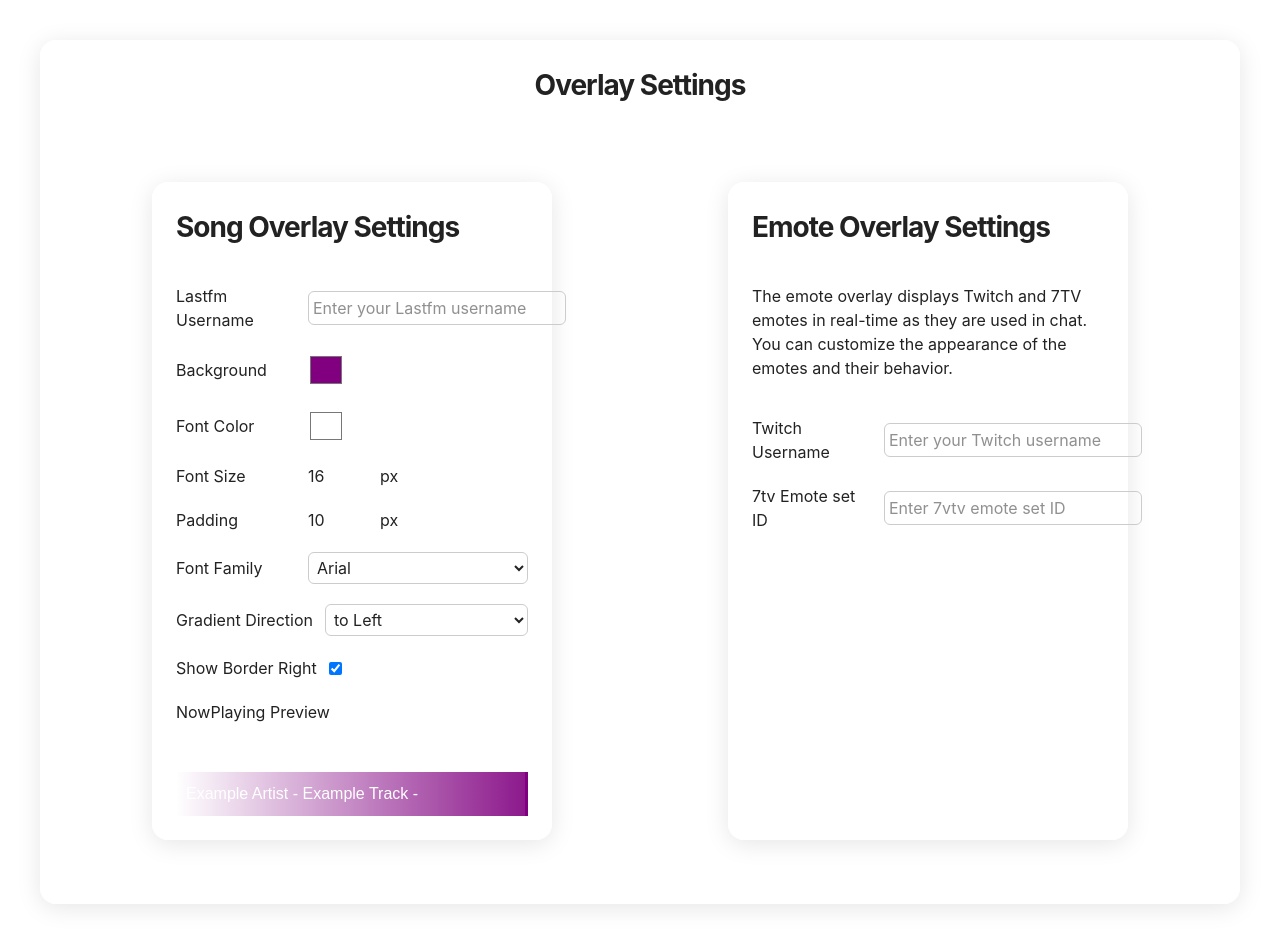
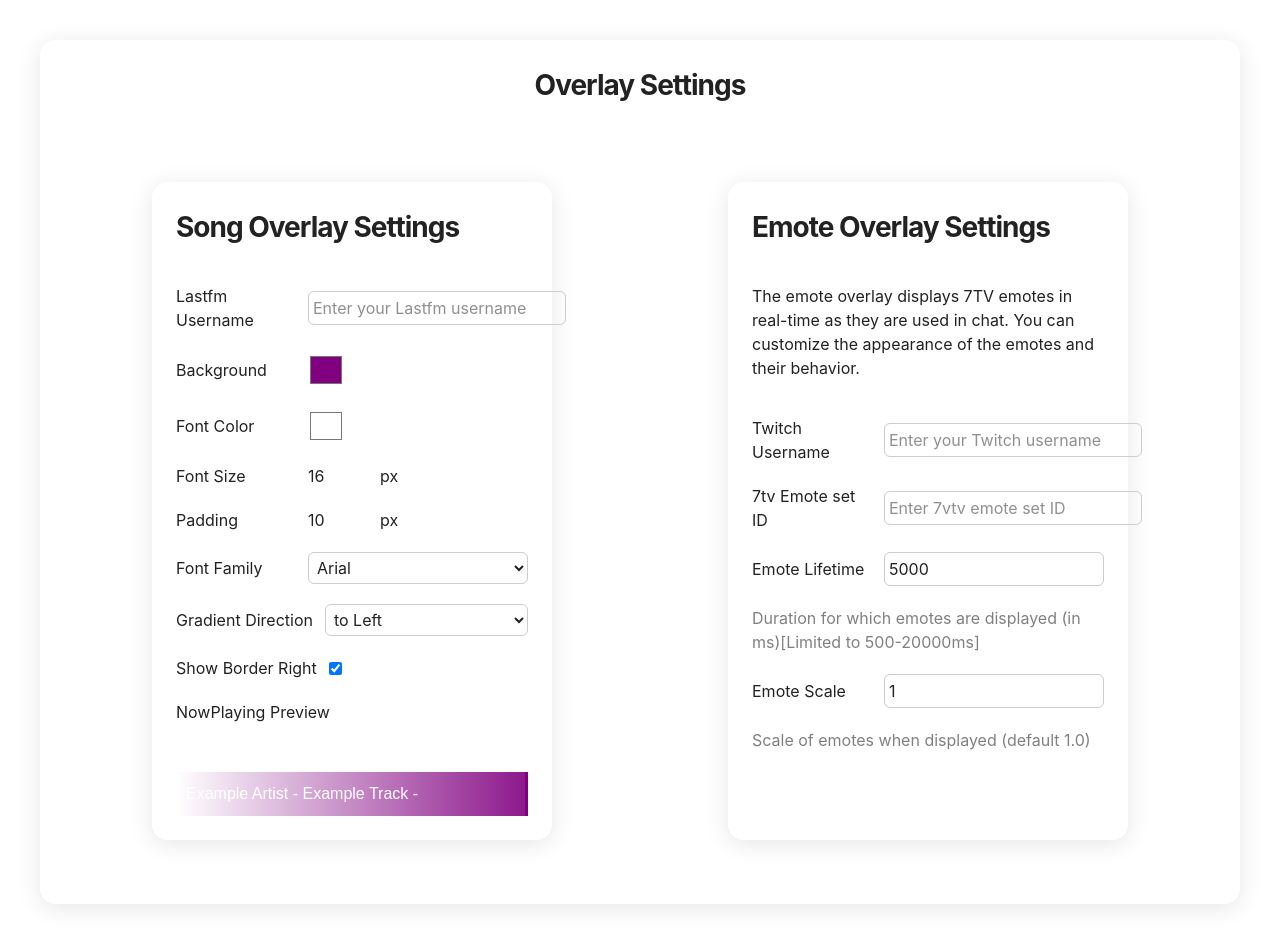
Before and after one commit to Fezalion/FezOverlay, a React (Vite) app: page / in a window 1280 px wide. Built offline with nearby package versions, Linux system fonts and the light colour scheme; no server answers.

Commit message:
feat: Add settings to emote overlay.

```diff
--- a/src/components/EmoteOverlay.jsx
+++ b/src/components/EmoteOverlay.jsx
@@ -3,47 +3,60 @@ import Matter from "matter-js";
 import tmi from "tmi.js";
 
 export function EmoteOverlay() {
+  // Fetch channel name once on mount
   const [channelName, setChannelName] = useState(null);
-  const [emoteSetId, setEmoteSetId] = useState(""); // Default 7tv emote set ID
+  const [emoteSetId, setEmoteSetId] = useState("");
+  const [emoteLifetime, setEmoteLifetime] = useState(5000);
+  const [emoteScale, setEmoteScale] = useState(1.0);
   const [loading, setLoading] = useState(true);
 
-  // Fetch channel name once on mount
   useEffect(() => {
-    let finish = 0;
-    if (loading) {
-        fetch('/api/settings')
-        .then(res => res.json())
-        .then(data => {
+    if (!loading) return;
+
+    const fetchSettings = async () => {
+      try {
+        const res = await fetch("/api/settings");
+        const data = await res.json();
+
         console.log("Fetched settings:", data);
-            if (data.twitchName && data.twitchName.length > 0) {
-                setChannelName(data.twitchName);
-                finish++
+
+        const { twitchName, emoteSetId, emoteLifetime, emoteScale } = data;
+
+        if (typeof twitchName === "string" && twitchName.length > 0) {
+          setChannelName(twitchName);
         } else {
-                setChannelName(null); // fallback
+          console.warn("Missing or invalid twitchName");
         }
 
-            if (data.emoteSetId && data.emoteSetId.length > 0) {
-                setEmoteSetId(data.emoteSetId);
-                finish++;
-            }
-            else {
-                setEmoteSetId(""); // Default 7tv emote set ID
+        if (typeof emoteSetId === "string" && emoteSetId.length > 0) {
+          setEmoteSetId(emoteSetId);
+        } else {
+          console.warn("Missing or invalid emoteSetId");
         }
 
-            if (finish === 2) {
+        if (typeof emoteLifetime === "number" && emoteLifetime > 0) {
+          setEmoteLifetime(emoteLifetime);
+        }
+
+        if (typeof emoteScale === "number" && emoteScale > 0) {
+          setEmoteScale(emoteScale);
+        }
+
+        // Set loading to false if required keys are valid
+        if (twitchName && emoteSetId) {
           setLoading(false);
+        } else {
+          console.warn("Incomplete settings received.");
         }
-            else {
-                console.warn("Failed to fetch complete settings, channelName or emoteSetId is missing.");
+
+      } catch (error) {
+        console.error("Failed to fetch Twitch settings:", error);
       }
-        })
-        .catch(err => {
-            console.error("Failed to fetch twitch settings:", err);
-            setChannelName(null); // fallback
-            setEmoteSetId(""); // Default 7tv emote set ID
-        });
-    }
-  }, []);
+    };
+
+    fetchSettings();
+  }, [loading]);
+
 
   if (channelName == null) {
     // Render nothing or a loader until channelName is ready
@@ -51,13 +64,12 @@ export function EmoteOverlay() {
   }
 
   // Once channelName is set, render the full emote overlay and start effects
-  return <EmoteOverlayCore twitchname={channelName} emoteset={emoteSetId} />;
+  return <EmoteOverlayCore twitchname={channelName} emoteset={emoteSetId} emoteLifetime={emoteLifetime} emoteScale={emoteScale} />;
 }
 
 function EmoteOverlayCore(args) {
   const sceneRef = useRef(null);
-  const { twitchname, emoteset } = args;
-  console.log("EmoteOverlayCore initialized with twitchname:", twitchname, "and emoteset:", emoteset);
+  const { twitchname, emoteset, emoteLifetime, emoteScale } = args;
 
   useEffect(() => {
     // Create physics engine
@@ -71,7 +83,7 @@ function EmoteOverlayCore(args) {
 
     // Store bodies with metadata
     const bodiesWithTimers = [];
-    const LIFETIME = 5000; // 5 seconds
+    const LIFETIME = emoteLifetime // 5 seconds
 
     // Create renderer bound to our div
     const render = Matter.Render.create({
@@ -173,7 +185,7 @@ function EmoteOverlayCore(args) {
 
     function spawnEmote(emoteName) {
       const x = 100 + (Math.random() * (width - 200));
-      const size = 50 + Math.random() * 30;
+      const size = (50 + Math.random() * 30) * emoteScale; // Scale size based on emoteScale prop
       const emoteUrl = emoteMap.get(emoteName);
 
       const body = Matter.Bodies.rectangle(x, 5, size, size, {
--- a/src/components/Settings.jsx
+++ b/src/components/Settings.jsx
@@ -21,6 +21,9 @@ export function Settings() {
   const [twitchName, setTwitchName] = useState('');
   const [lastfmName, setLastfmName] = useState('');
   const [emoteSetId, setEmoteSetId] = useState('');
+  const [emoteLifetime, setEmoteLifetime] = useState(5000);
+  const [emoteScale, setEmoteScale] = useState(1.0);
+
 
   useEffect(() => {
     fetch('/api/settings')
@@ -36,6 +39,8 @@ export function Settings() {
         setTwitchName(data.twitchName || '');
         setLastfmName(data.lastfmName || '');
         setEmoteSetId(data.emoteSetId || '');
+        setEmoteLifetime(data.emoteLifetime || 5000);
+        setEmoteScale(data.emoteScale || 1.0);
 
         document.documentElement.style.setProperty('--song-panel-bg', hexToRgb(data.bgColor || '#800080'));
         document.documentElement.style.setProperty('--song-panel-font-size', (parseInt(data.fontSize) || 16) + 'px');
@@ -121,6 +126,18 @@ export function Settings() {
   const handleEmoteSetIdChange = (e) => {
     setEmoteSetId(e.target.value);
     updateSetting('emoteSetId', e.target.value);
+  };
+
+  const handleEmoteLifetimeChange = (e) => {
+    const val = parseInt(e.target.value) || 5000;
+    setEmoteLifetime(val);
+    updateSetting('emoteLifetime', val);
+  };
+
+  const handleEmoteScaleChange = (e) => {
+    const val = parseFloat(e.target.value) || 1.0;
+    setEmoteScale(val);
+    updateSetting('emoteScale', val);
   };
 
   return (
@@ -248,7 +265,7 @@ export function Settings() {
     }}>
       <h2 style={{marginBottom: 16, fontWeight: 700, fontSize: 28, letterSpacing: -1}}>Emote Overlay Settings</h2>
       <p style={{marginBottom: 16, fontSize: 16, lineHeight: 1.5}}>
-        The emote overlay displays Twitch and 7TV emotes in real-time as they are used in chat.
+        The emote overlay displays 7TV emotes in real-time as they are used in chat.
         You can customize the appearance of the emotes and their behavior.</p>
       <label style={{display: 'flex', alignItems: 'center', gap: 12}}>
         <span style={{minWidth: 120}}>Twitch Username</span>
@@ -271,6 +288,38 @@ export function Settings() {
           style={{flex: 1, padding: 4, borderRadius: 6, border: '1px solid #ccc'}}>
           </input>
       </label>
+
+      <label style={{display: 'flex', alignItems: 'center', gap: 12}}>
+        <span style={{minWidth: 120}}>Emote Lifetime</span>
+        <input
+          type="number"
+          min="500"
+          max="20000"
+          value={emoteLifetime}
+          onChange={handleEmoteLifetimeChange}
+          style={{flex: 1, padding: 4, borderRadius: 6, border: '1px solid #ccc'}}
+          placeholder="Enter emote lifetime in ms (default 5000)"
+          ></input>
+      </label>
+      <span style={{color: "grey"}}>Duration for which emotes are displayed (in ms)[Limited to 500-20000ms]</span>
+
+
+      <label style={{display: 'flex', alignItems: 'center', gap: 12}}>
+        <span style={{minWidth: 120}}>Emote Scale</span>
+        <input
+          type="number"
+          min="0.1"
+          max="5.0"
+          step="0.1"
+          value={emoteScale}
+          onChange={handleEmoteScaleChange}
+          style={{flex: 1, padding: 4, borderRadius: 6, border: '1px solid #ccc'}}
+          placeholder="Enter emote scale (default 1.0)"
+          ></input>
+      </label>
+      <span style={{flex: 1, color: "grey"}}>Scale of emotes when displayed (default 1.0)</span>
+
+
     </div>
     </div>
     </div>
```
Lines whose indentation alone changed are shown as unchanged.
